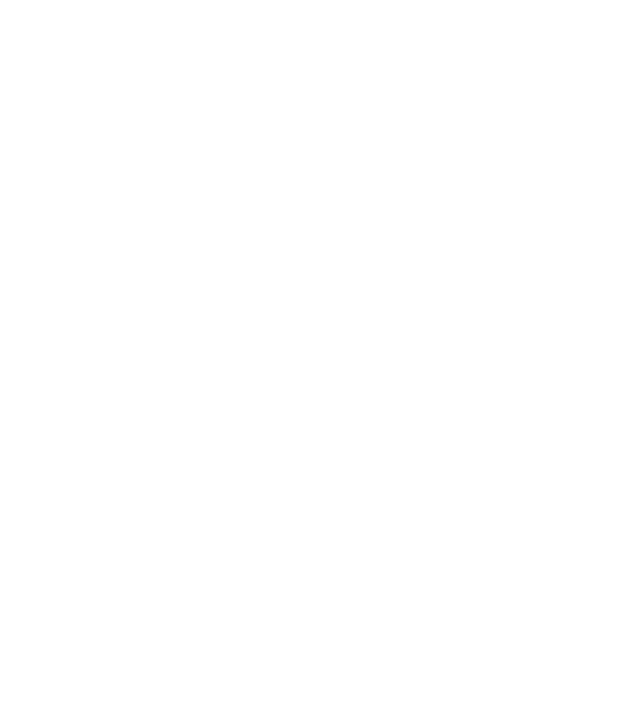
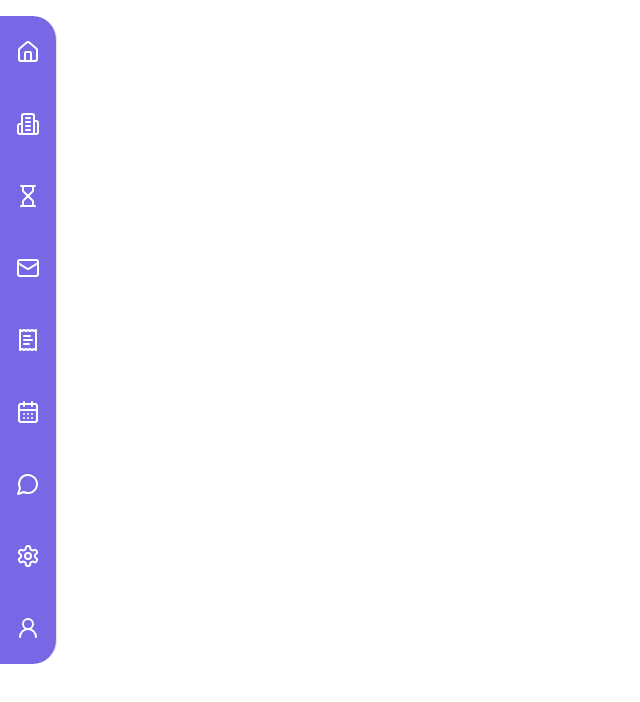
Before and after one commit to amirahyusof/chatUI, a Next.js app: page / in a window 1280 px wide. Shown: the top 702 px of the page, without its empty margins (0-640 px from the left). Built offline with nearby package versions, Linux system fonts and the light colour scheme.

Commit message:
change main page and layout

```diff
--- a/app/layout.js
+++ b/app/layout.js
@@ -1,5 +1,6 @@
 import localFont from "next/font/local";
 import "./globals.css";
+import Layout from "@/components/navigation/layout";
 
 const geistSans = localFont({
   src: "./fonts/GeistVF.woff",
@@ -23,7 +24,9 @@
       <body
         className={`${geistSans.variable} ${geistMono.variable} antialiased`}
       >
-        {children}
+        <Layout>
+          {children}
+        </Layout>
       </body>
     </html>
   );
--- a/app/page.js
+++ b/app/page.js
@@ -1,13 +1,13 @@
+import Header from "@/components/navigation/header";
 
 export default function Home() {
   return (
-    <div className="grid grid-rows-[20px_1fr_20px] items-center justify-items-center min-h-screen p-8 pb-20 gap-16 sm:p-20 font-[family-name:var(--font-geist-sans)]">
-      <main className="flex flex-col gap-8 row-start-2 items-center sm:items-start">
+    <section>
+      <div className="grid grid-rows-[20px_1fr_20px] items-center justify-items-center min-h-screen p-8 pb-20 gap-16 sm:p-20 font-[family-name:var(--font-geist-sans)]">
+        <main className="flex flex-col gap-8 row-start-2 items-center sm:items-start">
+        </main>
+      </div>
+    </section>
 
-      </main>
-      <footer className="row-start-3 flex gap-6 flex-wrap items-center justify-center">
-
-      </footer>
-    </div>
   );
 }
```
